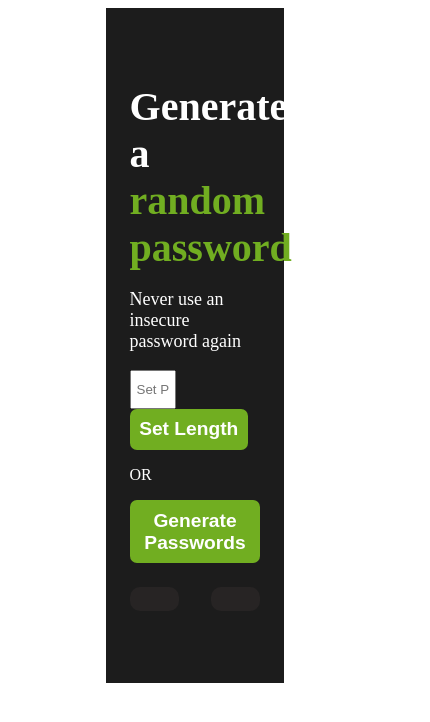
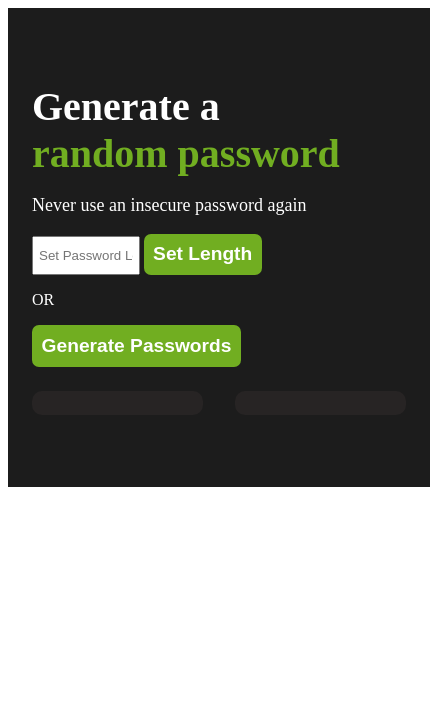
Before and after one commit to IvelDabs/Password-generator-app, a plain HTML site: page index.html in a window 390 px wide. Shown: the whole page, 430 px wide, since content can reach past the window. Drawn offline with Linux system fonts and the light colour scheme.

Commit message:
Update index.css

```diff
--- a/index.css
+++ b/index.css
@@ -55,3 +55,12 @@ h1 {
     border-radius: 10px;
     width: 100%;
 }
+@media screen and (max-width: 480px) {
+    #container {
+            color: white;
+            width: 100%;
+            margin: auto;
+            padding: 3em 1.5em;
+            background: #1C1C1C;
+        }
+}
```
